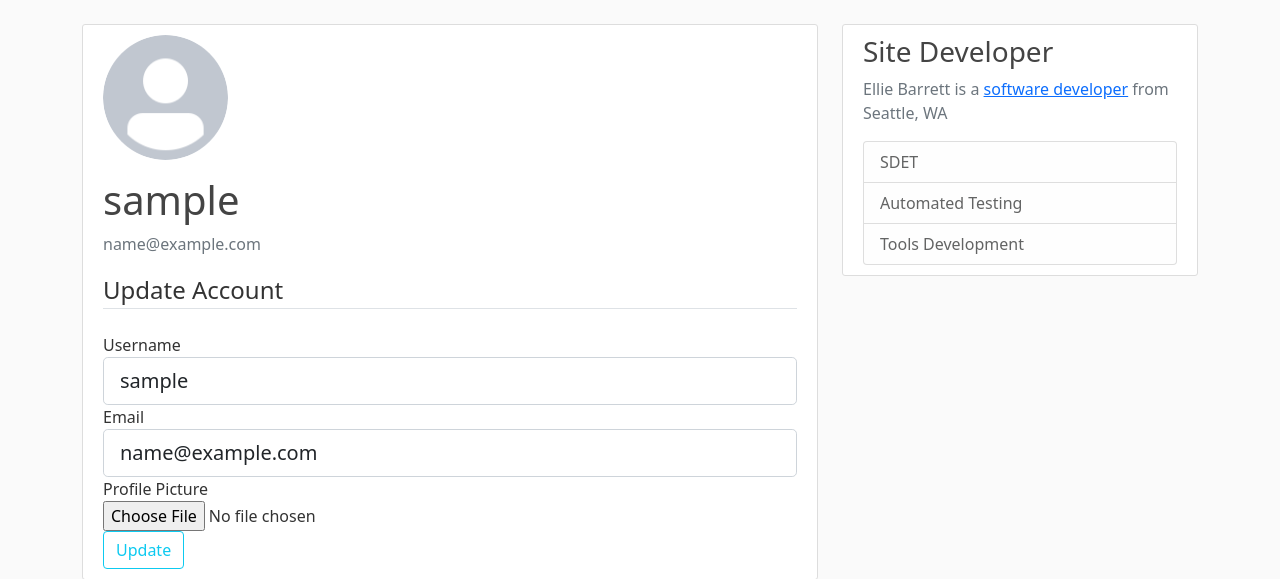
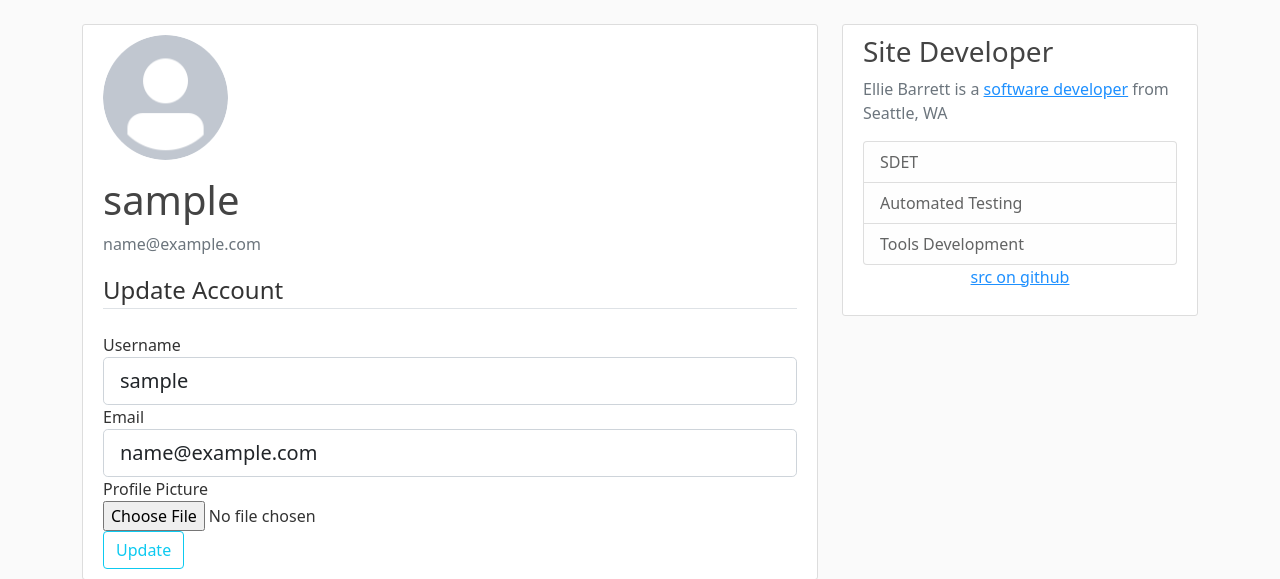
Before and after one commit to paciFIST-Studios/web, a Flask app: page /account in a window 1280 px wide. Shown: the part 56-635 px from the top of the page. Run offline with Flask 2, Linux system fonts and the light colour scheme; the visitor is signed in with stand-in values (Sample User, id 1); data comes from the database, SQL or seed files in the repository; some libraries are stand-ins or nearby versions.

Commit message:
Link to github on site
1. github link shows below developer block
2. update to style sheet to make the color of the links mellower

```diff
--- a/flask_blog/static/main.css
+++ b/flask_blog/static/main.css
@@ -79,3 +79,11 @@ a.article-title:hover {
 .account-heading {
   font-size: 2.5rem;
 }
+
+a:link {
+    color: DodgerBlue
+}
+
+a:visited{
+    color: SteelBlue
+}
--- a/flask_blog/templates/layout.html
+++ b/flask_blog/templates/layout.html
@@ -69,12 +69,15 @@
       <div class="col-md-4">
         <div class="content-section">
           <h3>Site Developer</h3>
-          <p class='text-muted'>Ellie Barrett is a <a href="{{ url_for('main.about') }}">software developer</a> from Seattle, WA
+          <p class='text-muted'>Ellie Barrett is a <a href="{{ url_for('main.about') }}">software developer</a> from Seattle, WA</p>
             <ul class="list-group">
               <li class="list-group-item list-group-item-light">SDET</li>
               <li class="list-group-item list-group-item-light">Automated Testing</li>
               <li class="list-group-item list-group-item-light">Tools Development</li>
             </ul>
+            <center>
+              <p class="text-muted"><a href="https://github.com/paciFIST-Studios/web">src on github</a></p>
+            </center>
         </div>
       </div>
       {% endif %}
```
